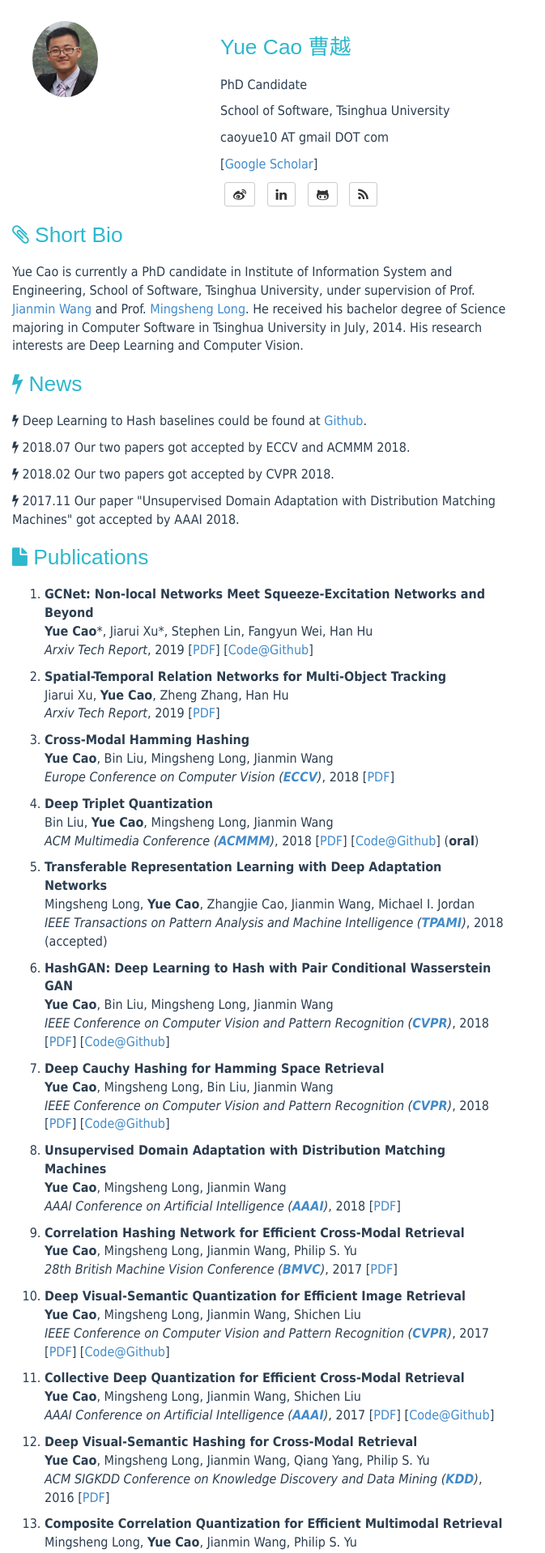
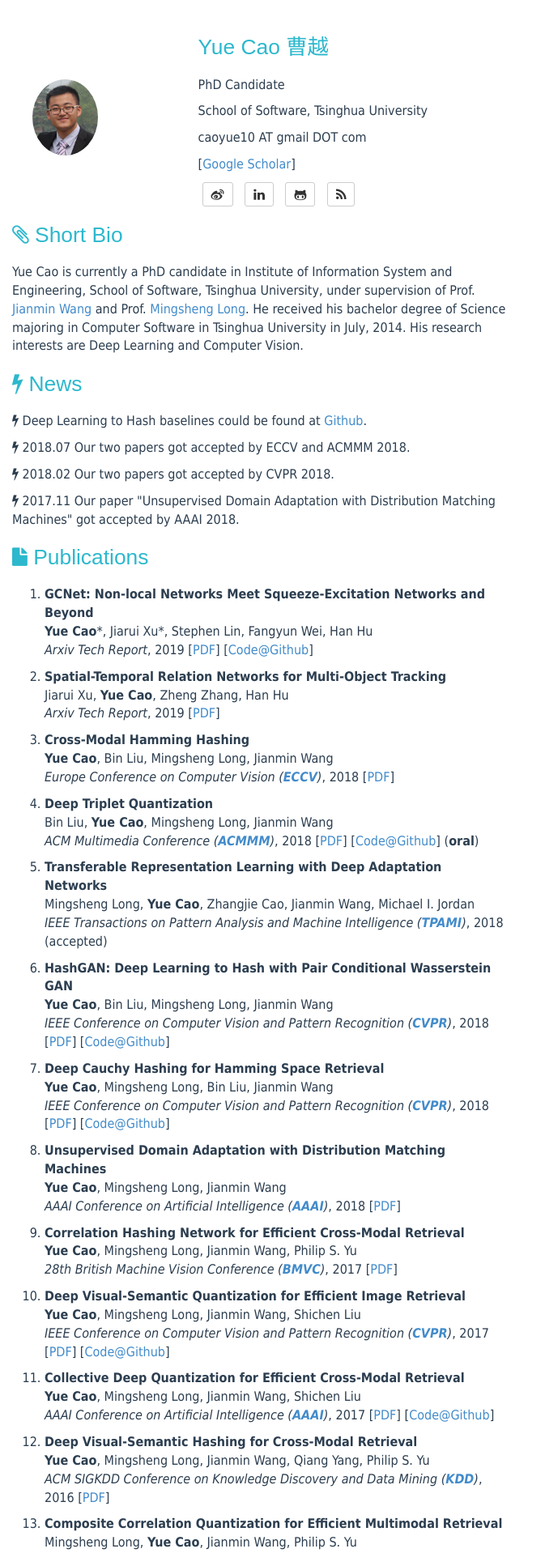
Before and after one commit to caoyue10/caoyue10.github.io, a Jekyll site: the page built from index.html, in a window 1280 px wide. Shown: the top 1918 px of the page at 81% size, without its empty margins (0-673 px from the left). Built offline with Jekyll 4.4.1, drawn with Linux system fonts in a browser that asks for light colours; the list of posts is cut into pages by our own code.

Commit message:
Update style.css

```diff
--- a/assets/css/style.css
+++ b/assets/css/style.css
@@ -8,13 +8,22 @@ body{
     padding-top: 2%;
     margin: 0 auto;
 }
-.div_left {
+/* .div_left {
     width: 40%;
     float: left;
 }
 .div_right {
     width: 60%;
     float: right;
+} */
+div.heading {
+    text-align: left;
+    position: relative;
+    z-index: 1;
+}
+div.heading div.img {
+    padding: 30px 30px 30px 10px;
+    max-width: 30%;
 }
 div.div_left, div.div_right {
     padding-left: 10px;
```
